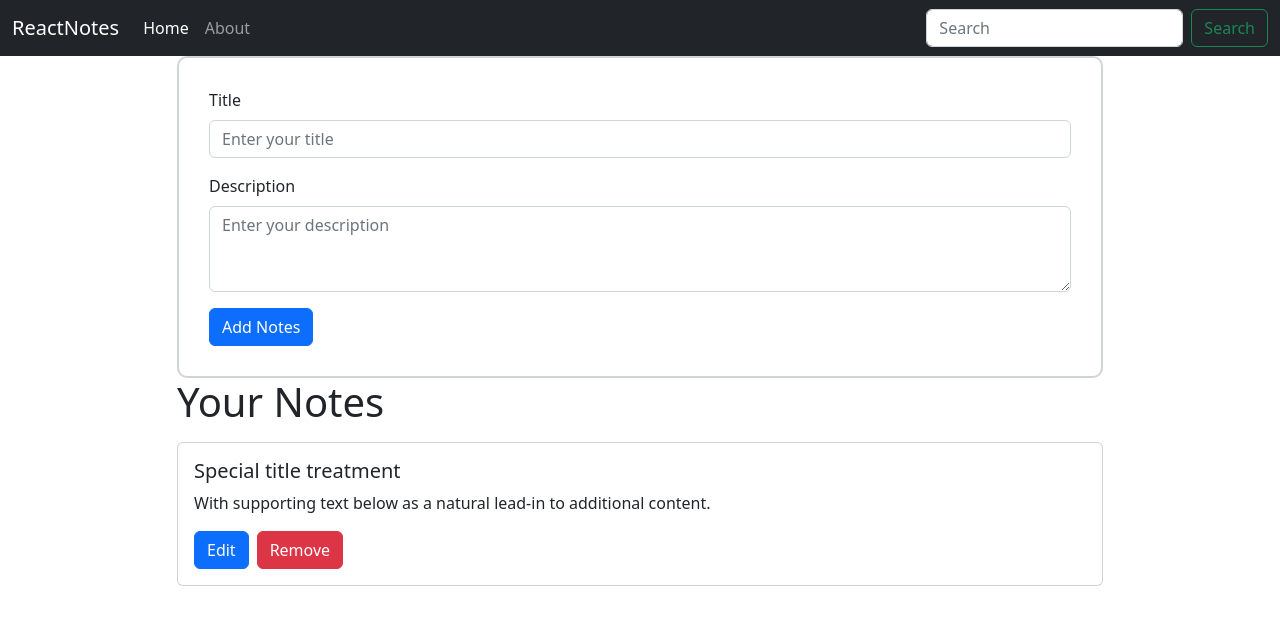
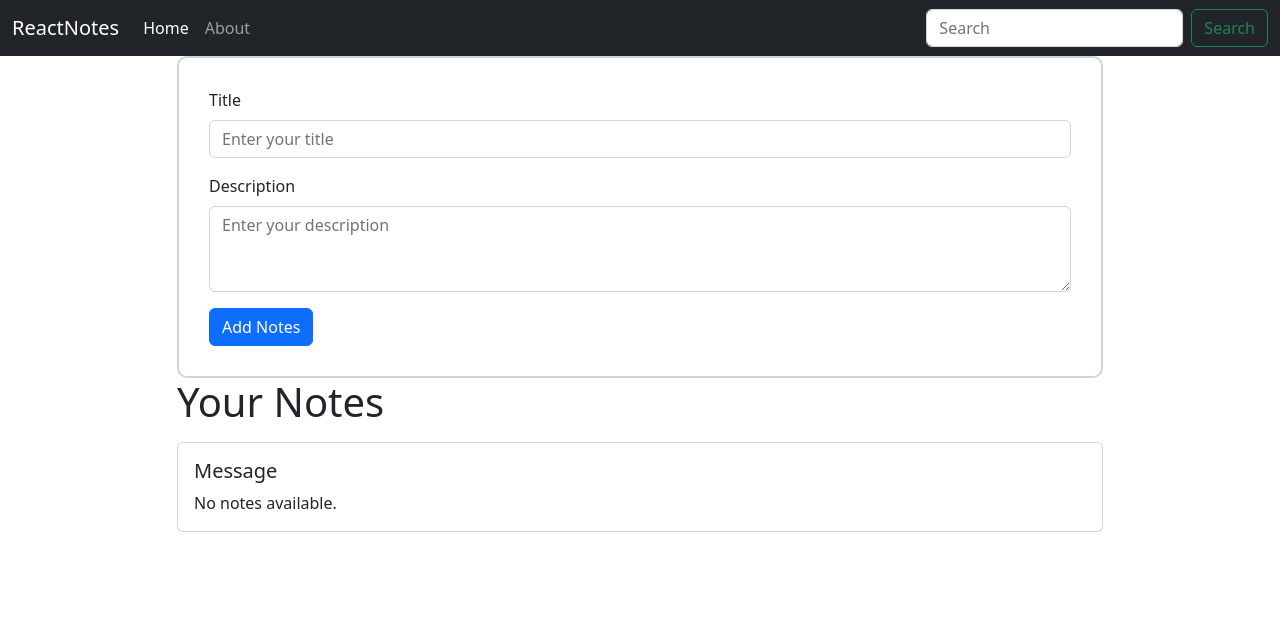
Before and after one commit to ChristinaAlferieva/Lab4-ReactJS, a React (Create React App) app in the folder problem-1/my-notes-app/: page / in a window 1280 px wide. Shown: the top 624 px of the page. Built offline with nearby package versions, Linux system fonts and the light colour scheme.

Commit message:
Worked on adding notes function

```diff
--- a/problem-1/my-notes-app/src/App.js
+++ b/problem-1/my-notes-app/src/App.js
@@ -1,23 +1,49 @@
-import React from 'react';
+import React, { useState } from 'react';
 import NavBar from './components/NavBar';
 import Form from './components/Form';
 import Notes from './components/Notes';
 import EditModal from './components/EditModal';
 
 export default function App() {
+  const [title, setTitle] = useState("")
+  const [desc, setDesc] = useState("")
+  const [note, setNote] = useState(getNotesFromLs)
+
+  localStorage.setItem("note", JSON.stringify(note))
+
   return (
     <div>
       <EditModal />
-      <NavBar/>
-      <Form />
+      <NavBar />
+      <Form title={title} setTitle={setTitle} desc={desc} setDesc={setDesc} note={note} setNote={setNote} />
       <div className="container">
         <div className="row justify-content-center">
           <div className="col-md-10">
             <h1 className="mb-3">Your Notes</h1>
-            <Notes />
+            {
+              note.length === 0 ? <div className="card mb-3">
+                <div className="card-body">
+                  <h5 className="card-title">Message</h5>
+                  <p className="card-text">No notes available.</p>
+                </div>
+              </div> : note.map((element) => {
+                return (
+                  <Notes element={element} key={element.id}/>
+                )
+              })
+            }
           </div>
         </div>
       </div>
     </div>
   )
+  function getNotesFromLs() {
+    const notes = JSON.parse(localStorage.getItem("note"));
+
+    if(notes) {
+      return notes
+    }else {
+      return [];
+    }
+  }
 }
--- a/problem-1/my-notes-app/src/components/Form.js
+++ b/problem-1/my-notes-app/src/components/Form.js
@@ -1,6 +1,31 @@
 import React from 'react';
 
-function Form() {
+function Form({title, setTitle, desc, setDesc, note, setNote}) {
+    const inputHandler = (e) => {
+        if(e.target.id === "title"){
+            setTitle(e.target.value)
+        } else {
+            setDesc(e.target.value)
+        }
+    }
+
+    const addNotesHandler = (e) => {
+        e.preventDefault()
+        if(title!=="" && desc!==""){
+            setNote((note) => {
+                return (
+                    [...note, {
+                        title:title,
+                        desc:desc,
+                        id:new Date().getTime()
+                    }]
+                )
+            })
+        }
+        setTitle("");
+        setDesc("");
+    }
+
     return (
         <div>
             <div className="container">
@@ -9,13 +34,13 @@ function Form() {
                         <form style={{border:"2px solid #ced4da", borderRadius:"10px", padding:"30px"}}>
                             <div className="mb-3">
                                 <label for="title" className="form-label">Title</label>
-                                <input type="text" className="form-control" id="title" placeholder="Enter your title"/>
+                                <input type="text" className="form-control" id="title" placeholder="Enter your title" value={title} onChange={inputHandler}/>
                             </div>
                             <div className="mb-3">
                                 <label for="exampleInputPassword1" className="form-label">Description</label>
-                                <textarea name="desc" id="desc" rows="3" className="form-control" placeholder="Enter your description"></textarea>
+                                <textarea name="desc" id="desc" rows="3" className="form-control" placeholder="Enter your description" value={desc} onChange={inputHandler}></textarea>
                             </div>
-                            <button type="submit" className="btn btn-primary">Add Notes</button>
+                            <button type="submit" className="btn btn-primary" onClick={addNotesHandler}>Add Notes</button>
                         </form>
                     </div>
                 </div>
--- a/problem-1/my-notes-app/src/components/Notes.js
+++ b/problem-1/my-notes-app/src/components/Notes.js
@@ -1,16 +1,23 @@
 import React from 'react';
 
-function Notes() {
+function Notes({element}) {
+    console.log(element)
+    const removeHandler = (id) => {
+
+    }
+
     return (
         <div>
             <div className="card mb-3">
-                <div className="card-body">
-                    <h5 className="card-title">Special title treatment</h5>
-                    <p className="card-text">With supporting text below as a natural lead-in to additional content.</p>
+                <div className="card-body" style={{textTransform:"capitalize"}}>
+                    <h5 className="card-title">{element.title}</h5>
+                    <p className="card-text">{element.desc}</p>
                     <button type="button" className="btn btn-primary" data-bs-toggle="modal" data-bs-target="#exampleModal">
                         Edit
                     </button>
-                    <button className="btn btn-danger mx-2">Remove</button>
+                    <button className="btn btn-danger mx-2" onClick={() => {
+                        removeHandler(element.id)
+                    }} >Remove</button>
                 </div>
             </div>
         </div>
```
Also changed, not shown: problem-1/my-notes-app/public/manifest.json.
